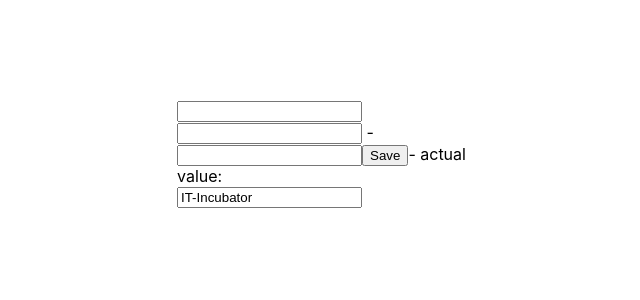
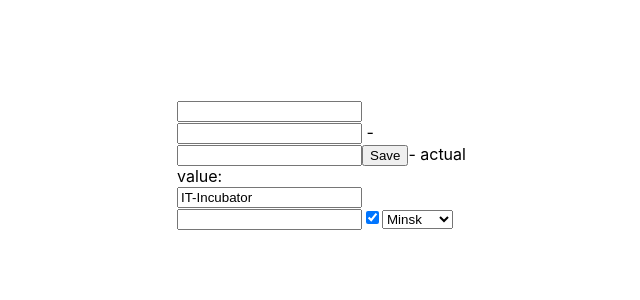
Before and after one commit to AndreyZaytsev90/MyRepository, a React (Create React App) app in the folder IT-KAMASUTRA/tempyarn/my-app/: page / in a window 1280 px wide. Shown: the top 300 px of the page, without its empty margins (313-953 px from the left). Built offline with nearby package versions, Linux system fonts and the light colour scheme.

Commit message:
Change files

```diff
--- a/IT-KAMASUTRA/tempyarn/my-app/src/App.tsx
+++ b/IT-KAMASUTRA/tempyarn/my-app/src/App.tsx
@@ -7,10 +7,12 @@
 import Accordion from "./components/Accordion/Accordion";
 import {Rating, RatingValueType} from "./components/Rating/Rating";
 import UncontrolledOnOff from "./components/UncontrolledOnOff/UncontrolledOnOff";
-import UncontrolledInput, {
-    ControlledInputWithFixedValue, GetValueOfUncontrolledInput,
+import UnControlledInput, {
+    ControlledCheckbox,
+    ControlledInput,
+    ControlledInputWithFixedValue, ControlledSelect, GetValueOfUncontrolledInput,
     TrackValueOfUncontrolledInput
-} from "./components/UncontrolledInput/UncontrolledInput";
+} from "./components/(Un)controlledInput/(Un)controlledInput";
 
 
 function App(props: any) {
@@ -42,10 +44,13 @@
             <UncontrolledOnOff onChange={setIndicator}/> {indicator.toString()}
             <UncontrolledAccordion titleValue={"Список"}/>*/}
 
-            <UncontrolledInput/>
+            <UnControlledInput/>
             <TrackValueOfUncontrolledInput/>
             <GetValueOfUncontrolledInput/>
             <ControlledInputWithFixedValue/>
+            <ControlledInput/>
+            <ControlledCheckbox/>
+            <ControlledSelect/>
         </div>
     );
 }
--- /dev/null
+++ b/IT-KAMASUTRA/tempyarn/my-app/src/components/(Un)controlledInput/(Un)controlledInput.tsx
@@ -0,0 +1,76 @@
+import React, {ChangeEvent, useRef, useState} from 'react';
+
+//Uncontrolled
+
+export const UnControlledInput = () => <input/>
+
+
+export const TrackValueOfUncontrolledInput = () => {
+
+    const [value, setValue] = useState("")
+
+    const onChange = (event: ChangeEvent<HTMLInputElement>) => {
+        const actualValue = event.currentTarget.value
+        setValue(actualValue)
+    }
+
+    return <div><input onChange={(event) => {
+        onChange(event)
+    }}/> -{value} </div>
+}
+
+
+export const GetValueOfUncontrolledInput = () => {
+
+    const [value, setValue] = useState("")
+    const inputRef = useRef<HTMLInputElement>(null)
+
+    const save = () => {
+        const el = inputRef.current as HTMLInputElement
+        setValue(el.value)
+    }
+
+    return <div>
+        <input ref={inputRef}/>
+        <button onClick={save}>Save</button>
+        - actual value: {value}
+    </div>
+}
+
+
+//Controlled
+
+export const ControlledInputWithFixedValue = () => <input value={"IT-Incubator"}/>
+
+
+export const ControlledInput = () => {
+
+    const [parentValue, setParentValue] = useState("")
+    const onChange = (e: ChangeEvent<HTMLInputElement>) => {
+        setParentValue(e.currentTarget.value)
+    }
+    return <input value={parentValue} onChange={onChange}/>
+}
+
+export const ControlledCheckbox = () => {
+    const [parentValue, setParentValue] = useState(true)
+    const onChange = (e: ChangeEvent<HTMLInputElement>) => {
+        setParentValue(e.currentTarget.checked)
+    }
+    return <input type={"checkbox"} checked={parentValue} onChange={onChange}/>
+}
+
+export const ControlledSelect = () => {
+    const [parentValue, setParentValue] = useState<string|undefined>("2")
+    const onChange = (e: ChangeEvent<HTMLSelectElement>) => {
+        setParentValue(e.currentTarget.value)
+    }
+    return <select value={parentValue} onChange={onChange}>
+        <option>none</option>
+        <option value="1">Moscow</option>
+        <option value="2">Minsk</option>
+        <option value="3">Kiev</option>
+    </select>
+}
+
+export default UnControlledInput;
--- a/IT-KAMASUTRA/tempyarn/my-app/src/components/UncontrolledInput/UncontrolledInput.tsx
+++ /dev/null
@@ -1,35 +0,0 @@
-import React, {ChangeEvent, useRef, useState} from 'react';
-
-export const UncontrolledInput = () => <input/>
-
-export const TrackValueOfUncontrolledInput = () => {
-
-    const [value, setValue] = useState("")
-
-    const onChange = (event: ChangeEvent<HTMLInputElement>) => {
-        const actualValue = event.currentTarget.value
-        setValue(actualValue)
-    }
-
-    return <div><input onChange={ (event) => {onChange(event)} }/> -{value} </div>
-}
-
-export const GetValueOfUncontrolledInput = () => {
-
-    const [value, setValue] = useState("")
-    const inputRef = useRef<HTMLInputElement>(null)
-
-    const save = () => {
-        const el = inputRef.current as HTMLInputElement
-        setValue(el.value)
-    }
-
-    return <div>
-        <input ref={inputRef}/>
-        <button onClick={save}>Save</button>- actual value: {value}
-    </div>
-}
-
-export const ControlledInputWithFixedValue = () => <input value={"IT-Incubator"}/>
-
-export default UncontrolledInput;
```
